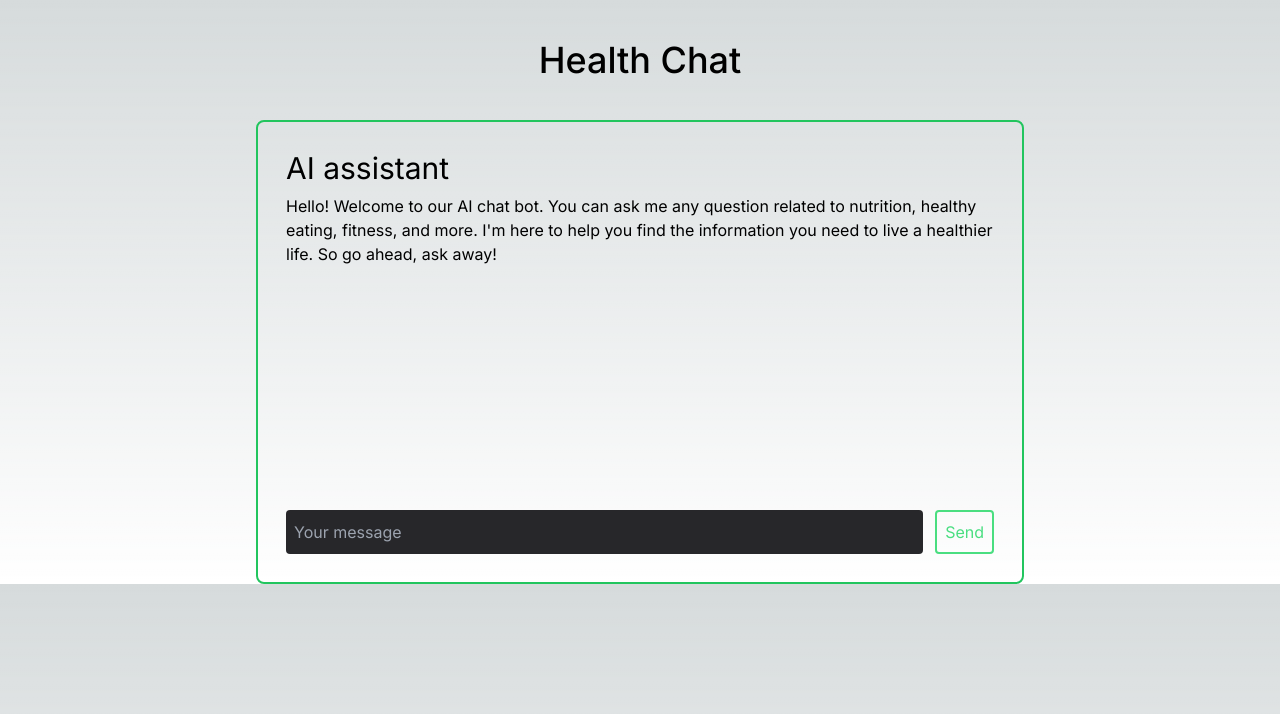
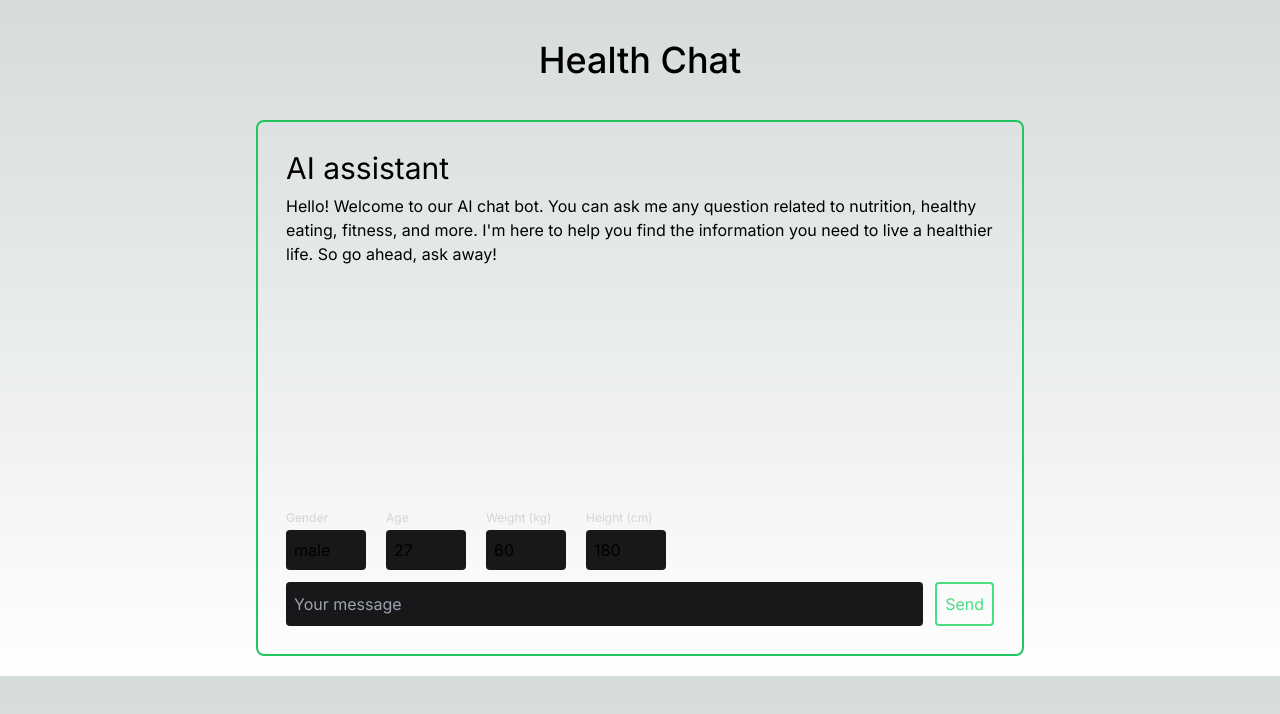
Before and after one commit to Kitasio/chat-app, a Next.js app: page /chat in a window 1280 px wide. Shown: the top 714 px of the page. Built offline with nearby package versions, Linux system fonts and the light colour scheme.

Commit message:
added params

```diff
--- a/app/chat/page.tsx
+++ b/app/chat/page.tsx
@@ -7,11 +7,16 @@ const ChatPage = () => {
   const [llamaRes, setLlamaRes] = useState("Hello! Welcome to our AI chat bot. You can ask me any question related to nutrition, healthy eating, fitness, and more. I'm here to help you find the information you need to live a healthier life. So go ahead, ask away!")
   const [loading, setLoading] = useState(false)
   const [error, setError] = useState("")
+  const [age, setAge] = useState("27")
+  const [weight, setWeight] = useState("60")
+  const [height, setHeight] = useState("180")
+  const [gender, setGender] = useState("male")
 
   const queryLlama = async () => {
     setLoading(true)
+    setError("")
     try {
-      const query = `${process.env.apiEndpoint}/query?text=${message}`
+      const query = `${process.env.apiEndpoint}/query?text=${message}, I am ${age} years old ${gender}, I wight ${weight} kg and my height is ${height}`
       const response = await fetch(query, {
         mode: "cors",
         cache: "no-store"
@@ -30,14 +35,32 @@ const ChatPage = () => {
   return (
     <>
     <h1 className="my-10 text-4xl font-medium text-center">Health Chat</h1>
-    <div className="p-7 max-w-screen-md mx-auto rounded-lg border-2 border-green-500">
+    <div className="p-7 m-5 max-w-screen-md mx-auto rounded-lg border-2 border-green-500">
       <div className="h-80 space-y-2 overflow-y-scroll">
         <h2 className="text-3xl">AI assistant</h2>
         {error && <p className="text-red-600">{error}</p>}
         {loading ? <p className="animate-pulse">Loading...</p>: <p>{llamaRes}</p>}
       </div>
-      <div className="mt-10 flex gap-3">
-        <input onChange={(e) => setMessage(e.target.value)} className="bg-zinc-800 p-2 rounded w-full" placeholder="Your message" />
+      <div className="mt-10 flex flex-wrap gap-5">
+        <div className="space-y-1">
+          <p className="text-xs text-zinc-300">Gender</p>
+          <input value={gender} onChange={(e) => setGender(e.target.value)} className="bg-zinc-900 p-2 rounded w-20" placeholder="Gender" />
+        </div>
+        <div className="space-y-1">
+          <p className="text-xs text-zinc-300">Age</p>
+          <input value={age} onChange={(e) => setAge(e.target.value)} className="bg-zinc-900 p-2 rounded w-20" placeholder="Age" />
+        </div>
+        <div className="space-y-1">
+          <p className="text-xs text-zinc-300">Weight (kg)</p>
+          <input value={weight} onChange={(e) => setWeight(e.target.value)} className="bg-zinc-900 p-2 rounded w-20" placeholder="Weight" />
+        </div>
+        <div className="space-y-1">
+          <p className="text-xs text-zinc-300">Height (cm)</p>
+          <input value={height} onChange={(e) => setHeight(e.target.value)} className="bg-zinc-900 p-2 rounded w-20" placeholder="Height" />
+        </div>
+      </div>
+      <div className="mt-3 flex gap-3">
+        <input onChange={(e) => setMessage(e.target.value)} className="bg-zinc-900 p-2 rounded w-full" placeholder="Your message" />
         {loading ? <button disabled className="animate-pulse p-2 rounded border-2 border-green-400 text-green-400">Sending...</button>: <button className="p-2 rounded border-2 border-green-400 text-green-400 hover:bg-green-400 hover:text-zinc-800 transition" onClick={() => queryLlama()}>Send</button>}
       </div>
     </div>
```
